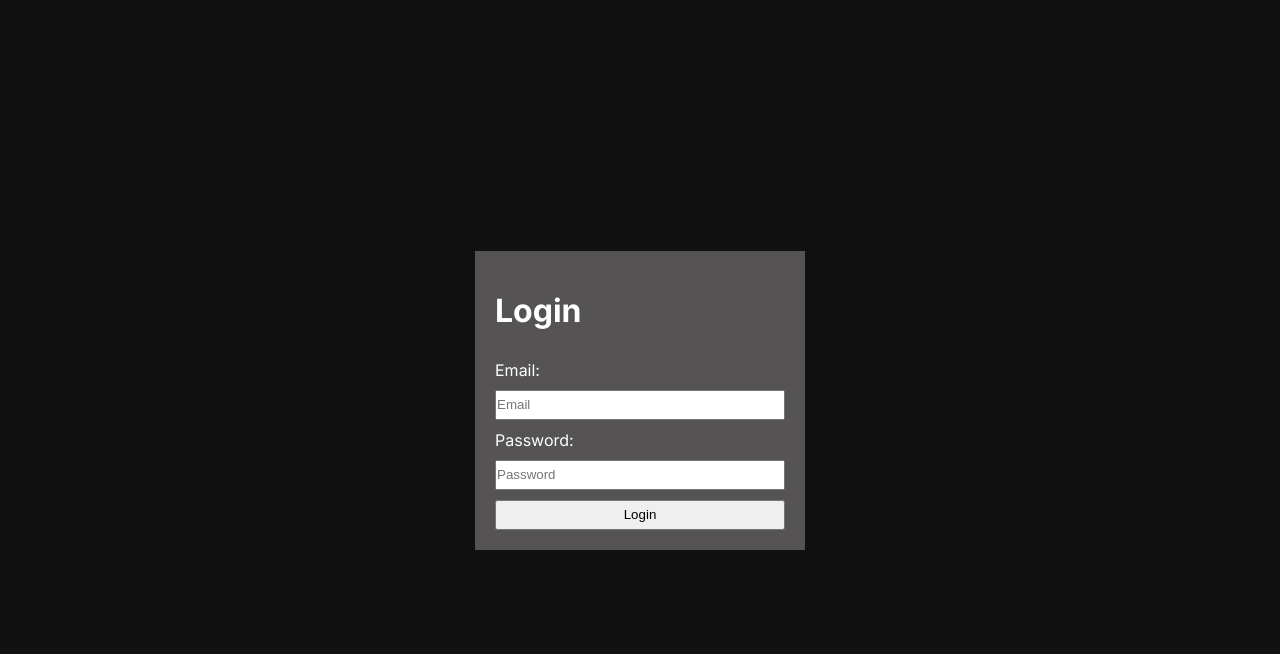
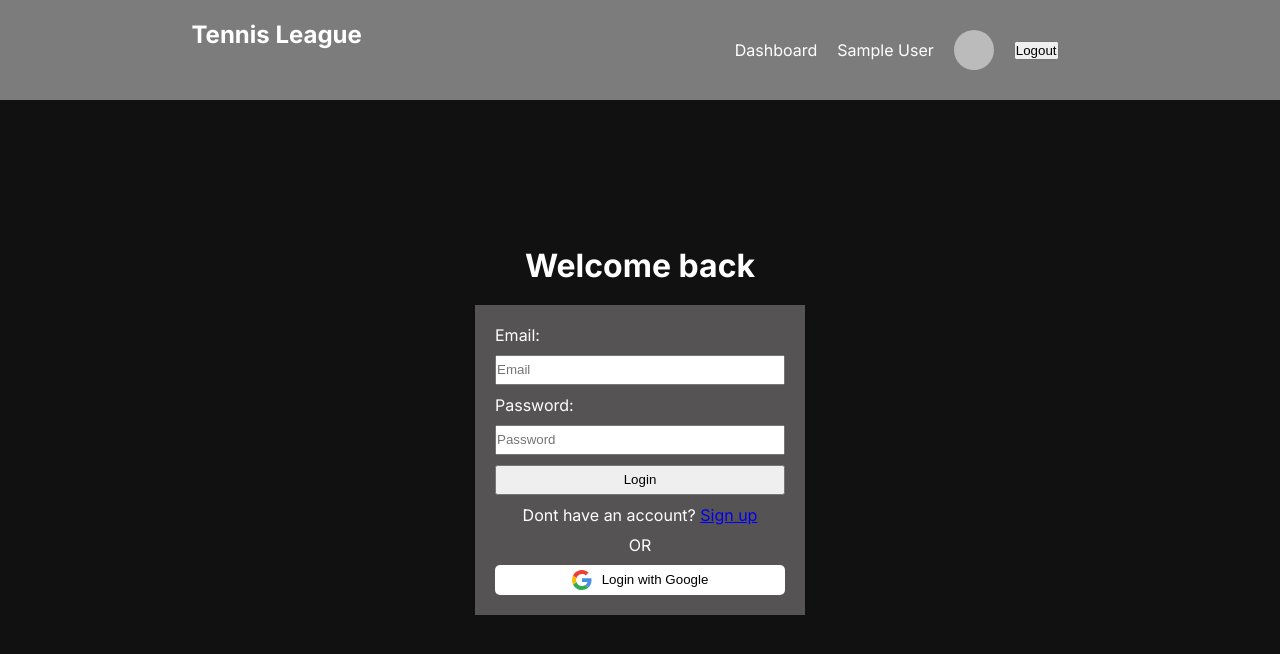
Before and after one commit to Johndev85/tennis-league-app, a Next.js app: page /login in a window 1280 px wide. Shown: the top 654 px of the page. Built offline with nearby package versions, Linux system fonts and the light colour scheme; no server answers; sample sign-in values are in the browser's storage.

Commit message:
add google provider to login

```diff
--- a/next.config.js
+++ b/next.config.js
@@ -6,6 +6,9 @@ const nextConfig = {
   sassOptions: {
     includePaths: [path.join(__dirname, "styles")],
   },
+  images: {
+    domains: ["lh3.googleusercontent.com"],
+  },
 }
 
 module.exports = nextConfig
--- a/src/app/api/auth/[...nextauth]/route.js
+++ b/src/app/api/auth/[...nextauth]/route.js
@@ -2,6 +2,7 @@ import { connectDB } from "@/utils/dbConnect"
 import User from "@/models/User"
 import NextAuth from "next-auth"
 import CredentialsProvider from "next-auth/providers/credentials"
+import GoogleProvider from "next-auth/providers/google"
 import bcrypt from "bcryptjs"
 
 const handler = NextAuth({
@@ -37,7 +38,12 @@ const handler = NextAuth({
         return userFound
       },
     }),
+    GoogleProvider({
+      clientId: process.env.GOOGLE_CLIENT_ID,
+      clientSecret: process.env.GOOGLE_CLIENT_SECRET,
+    }),
   ],
+  secret: process.env.NEXTAUTH_SECRET,
   pages: {
     signIn: "/login",
   },
--- a/src/app/dashboard/profile/page.jsx
+++ b/src/app/dashboard/[id]/page.jsx
@@ -1,6 +1,8 @@
 "use client"
 
 import { useSession, signOut } from "next-auth/react"
+import { useRouter } from "next/router"
+import Navbar from "@/components/Navbar/Navbar"
 
 function ProfilePage() {
   const { data: session, status } = useSession()
@@ -9,7 +11,7 @@ function ProfilePage() {
 
   return (
     <div className="">
-      <h1 className="">Profile</h1>
+      <h1 className="">Profile: </h1>
 
       <pre className="">
         {JSON.stringify(
--- a/src/app/layout.jsx
+++ b/src/app/layout.jsx
@@ -1,6 +1,8 @@
 import { Inter } from "next/font/google"
 import "./globals.scss"
 import Providers from "./Providers"
+
+import Navbar from "@/components/Navbar/Navbar"
 
 const inter = Inter({ subsets: ["latin"] })
 
@@ -13,7 +15,10 @@ export default function RootLayout({ children }) {
   return (
     <html lang="es">
       <body className={inter.className}>
-        <Providers>{children}</Providers>
+        <Providers>
+          <Navbar />
+          {children}
+        </Providers>
       </body>
     </html>
   )
--- a/src/app/login/login.module.scss
+++ b/src/app/login/login.module.scss
@@ -3,7 +3,7 @@
   flex-direction: column;
   align-items: center;
   justify-content: center;
-  height: 100vh;
+  height: 80vh;
   & .error {
     padding: 10px;
     color: #fff;
@@ -24,5 +24,27 @@
     & input {
       height: 30px;
     }
+    & .middle {
+      width: 100%;
+      display: flex;
+      justify-content: center;
+      align-items: center;
+      & span {
+        text-transform: uppercase;
+      }
+    }
+    & .btnGoogle {
+      padding: 12px 16px;
+      display: flex;
+      align-items: center;
+      justify-content: center;
+      gap: 10px;
+      height: 30px;
+      background-color: #fff;
+      color: #000;
+      border: none;
+      border-radius: 5px;
+      cursor: pointer;
+    }
   }
 }
--- a/src/app/login/page.jsx
+++ b/src/app/login/page.jsx
@@ -1,15 +1,23 @@
 "use client"
 
 import { FormEvent, useState } from "react"
-import { AxiosError } from "axios"
+
 import { signIn } from "next-auth/react"
 import { useRouter } from "next/navigation"
+import Link from "next/link"
+import Image from "next/image"
+
+const googleIcon = "/assets/google-icon.svg"
 
 import styles from "./login.module.scss"
 
-function Signin() {
+function Login() {
   const [error, setError] = useState("")
   const router = useRouter()
+
+  const handleGoogleLogin = () => {
+    signIn("google") // Inicia sesión con Google
+  }
 
   const handleSubmit = async (e) => {
     e.preventDefault()
@@ -22,25 +30,47 @@ function Signin() {
 
     if (res?.error) return setError(res.error)
 
-    if (res?.ok) return router.push("/dashboard/profile")
+    if (res?.ok) return router.push(`/dashboard/${formData.get("email")}`)
   }
 
   return (
     <div className={styles.container}>
+      <h1>Welcome back</h1>
       <form onSubmit={handleSubmit} className={styles.form}>
         {error && <div className={styles.error}>{error}</div>}
-        <h1>Login</h1>
 
         <label>Email:</label>
         <input type="email" placeholder="Email" className="" name="email" />
 
         <label>Password:</label>
         <input type="password" placeholder="Password" name="password" />
+        <input type="submit" value="Login" />
 
-        <input type="submit" value="Login" />
+        <div className={styles.middle}>
+          <p>
+            Dont have an account? <Link href="/register">Sign up</Link>
+          </p>
+        </div>
+
+        <div className={styles.middle}>
+          <span>or</span>
+        </div>
+
+        <button className={styles.btnGoogle} onClick={handleGoogleLogin}>
+          <Image
+            src={googleIcon}
+            alt="google"
+            width={20}
+            height={20}
+            Login
+            with
+            Google
+          />
+          Login with Google
+        </button>
       </form>
     </div>
   )
 }
 
-export default Signin
+export default Login
--- /dev/null
+++ b/src/components/Navbar/Navbar.jsx
@@ -0,0 +1,51 @@
+"use client"
+
+import Link from "next/link"
+import { signIn, useSession, signOut } from "next-auth/react"
+import Image from "next/image"
+
+import styles from "./navbar.module.scss"
+
+function Navbar() {
+  const { data: session } = useSession()
+
+  console.log("session", session)
+
+  return (
+    <nav className={styles.container}>
+      <Link href="/">
+        <h1>Tennis League</h1>
+      </Link>
+
+      {session?.user ? (
+        <div className={styles.navbar}>
+          <Link href={`/dashboard/${session.user.username}`}>Dashboard</Link>
+          <p>{session.user.name}</p>
+          {session.user.image && (
+            <Image
+              src={session.user.image}
+              alt="avatar"
+              width={40}
+              height={40}
+            />
+          )}
+
+          <button
+            onClick={async () => {
+              await signOut({
+                callbackUrl: "/",
+              })
+            }}
+          >
+            Logout
+          </button>
+        </div>
+      ) : (
+        <button onClick={() => signIn()} className="">
+          Sign In
+        </button>
+      )}
+    </nav>
+  )
+}
+export default Navbar
--- /dev/null
+++ b/src/components/Navbar/navbar.module.scss
@@ -0,0 +1,28 @@
+.container {
+  padding: 20px;
+  display: flex;
+  justify-content: space-around;
+  width: 100%;
+  background: #7c7c7c;
+  & a {
+    text-decoration: none;
+    color: #fff;
+  }
+  & .navbar {
+    padding: 10px 30px;
+    display: flex;
+    justify-content: space-between;
+    align-items: center;
+    gap: 20px;
+    & img {
+      border-radius: 50%;
+    }
+    & li {
+      list-style: none;
+      & a {
+        color: #fff;
+        font-weight: 500;
+      }
+    }
+  }
+}
--- /dev/null
+++ b/src/middleware.js
@@ -0,0 +1,3 @@
+export { default } from "next-auth/middleware"
+
+export const config = { matcher: ["/", "/dashboard/:path*"] }
```
Also changed, not shown: src/app/page.jsx (+16 -3 lines), src/app/register/page.jsx (+8 -4 lines), public/assets/google-icon.svg (added).
